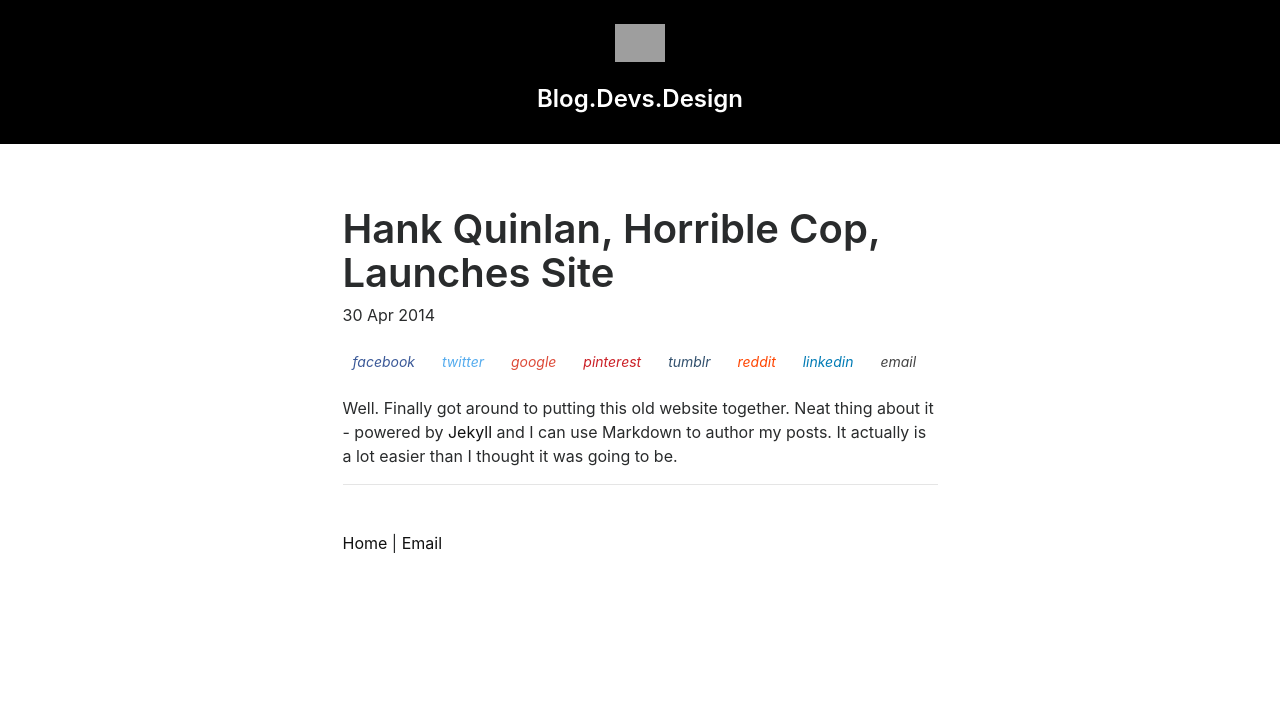
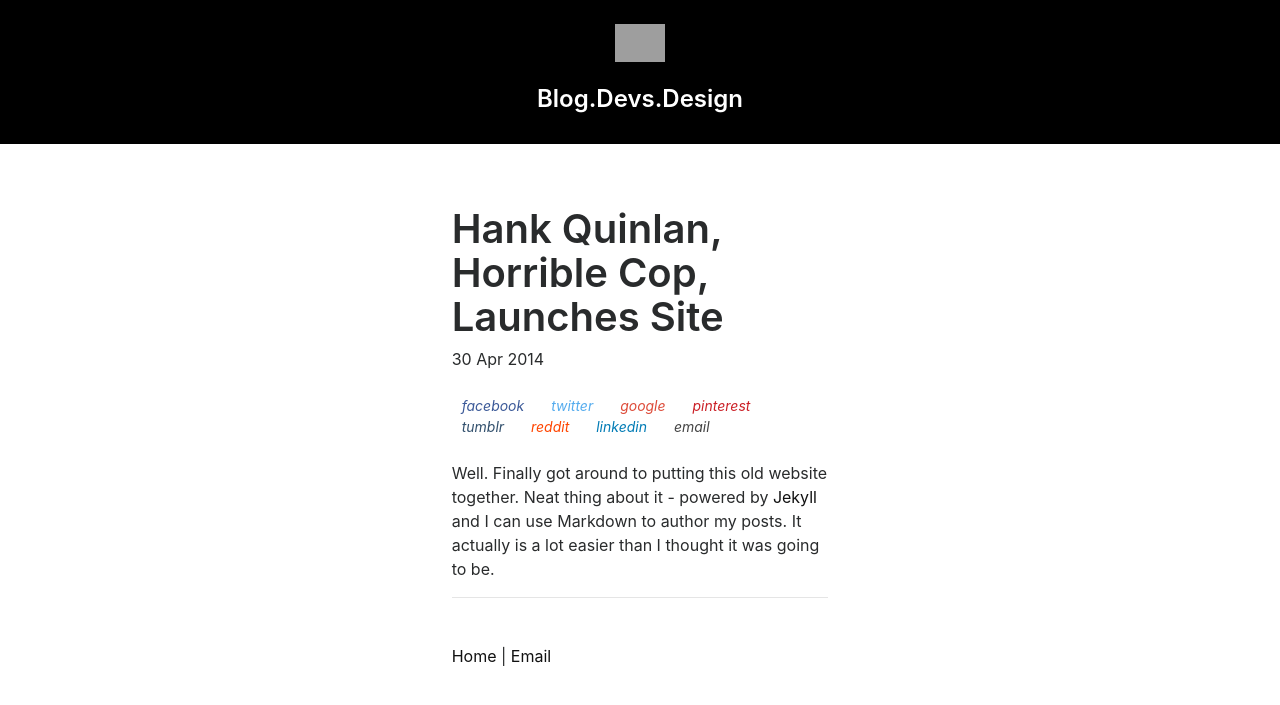
Before and after one commit to devsdesign/BlogDevsDesign, a Jekyll site: the page built from _posts/2014-04-30-hank-quinlan-site-launched.md, in a window 1280 px wide. Shown: the top 705 px of the page. Built offline with Jekyll 4.4.1, drawn with Linux system fonts in a browser that asks for light colours; comment, search, counter and statistics services are not loaded; grey boxes are pictures that could not be loaded.

Commit message:
Update default.html

```diff
--- a/_layouts/default.html
+++ b/_layouts/default.html
@@ -25,7 +25,7 @@
 		    </div>
 		    <br /><br />
 		    <div class="row justify-content-md-center">
-			     <div class="col-md-6">
+			     <div class="col-lg-4 col-md-6 col-sm-12">
 				     <div style="padding:15px">
 				{{ content }}
 				     </div>
@@ -33,7 +33,7 @@
 		    </div>
 			<footer>
 			   <div class="row justify-content-md-center">
-			     <div class="col-md-6">
+			     <div class="col-lg-4 col-md-6 col-sm-12">
 				     <div style="padding:15px">
 	    				<a href="https:/devs.design">Home</a> | <a href="mailto:devsdesignapp@gmail.com">Email</a>
 				     </div>
```
